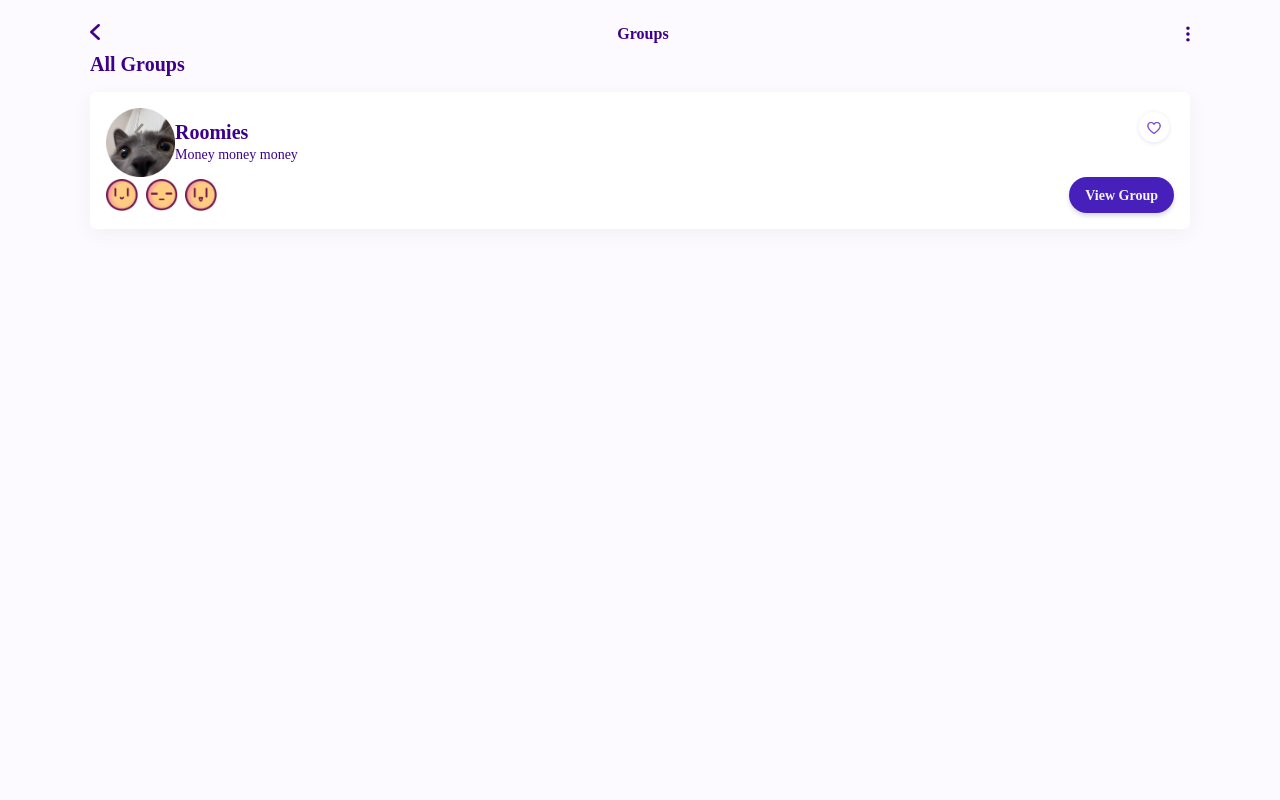
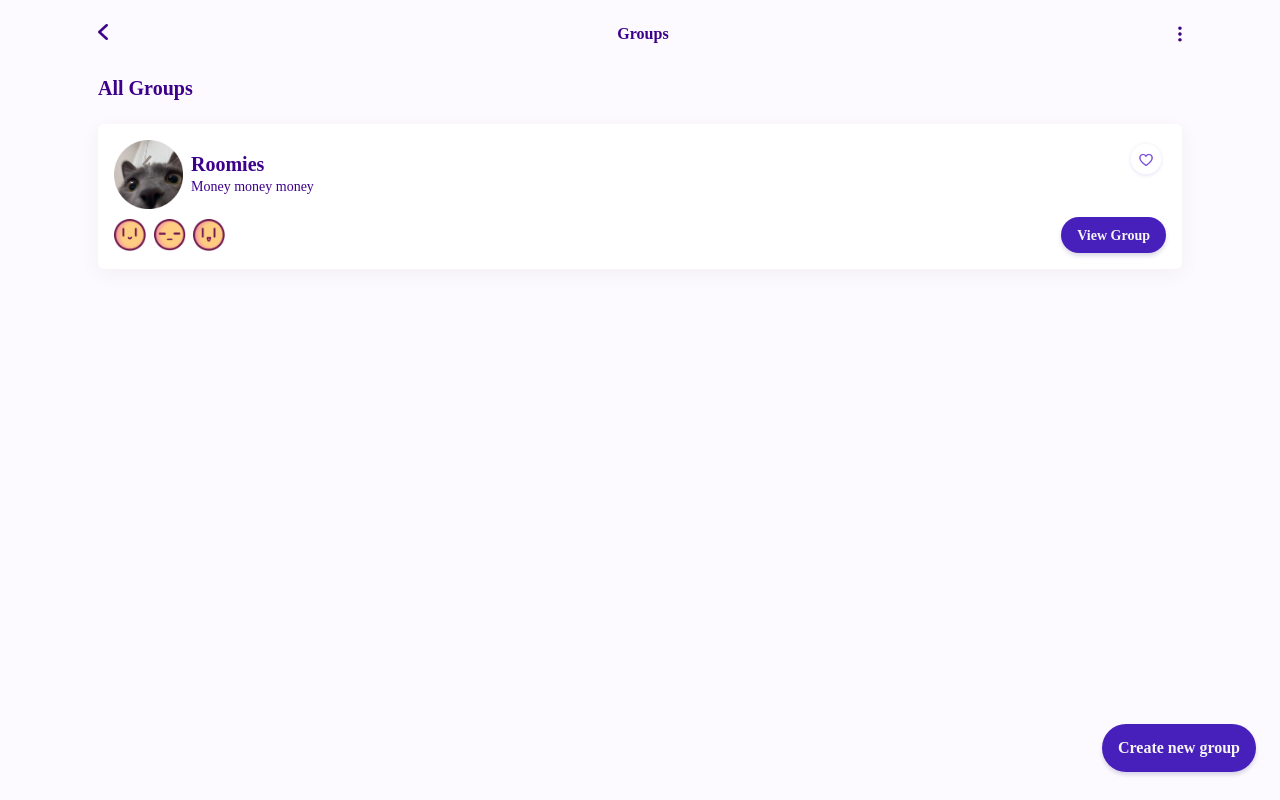
Before and after one commit to ParkerNix/idm263-pcn23, a React (Create React App) app in the folder payback/: page /pages/allGroups in a window 1280 px wide. Built offline with nearby package versions, Linux system fonts and the light colour scheme; a web font is replaced by a local one.

Commit message:
Last touches (allGroups)

```diff
--- a/payback/src/pages/allGroups/index.jsx
+++ b/payback/src/pages/allGroups/index.jsx
@@ -12,7 +12,7 @@ export const AllGroups = () => {
         <>
         <div className="container">
             <div class="row">
-                <div className="col mt-4 mb-2 mx-2 d-flex justify-content-between">
+                <div className="col mt-4 mb-2 mx-3 d-flex justify-content-between">
                     <img src={backArrow} alt="back" className="topNavBack" />
                     <h1 className="h6 bold">Groups</h1>
                     <img src={options} alt="back" className="topNavOptions" />
@@ -21,18 +21,18 @@ export const AllGroups = () => {
             </div>
 
             <div className='row'>
-                <div className="col mx-2">
-                    <h2 className="h4 bold mb-3">All Groups</h2>
+                <div className="col mx-3">
+                    <h2 className="h4 bold my-4">All Groups</h2>
                     <div>
                         <div className ='card'>
                             <div className='card-body'>
-                                <div className='d-flex align-items-center justify-content-between'>
+                                <div className='d-flex align-items-center justify-content-between mb-2'>
                                     <div className='d-flex align-items-center'>
                                         <div className='groupsCardImg'>
                                             <img src={groupImg} alt="groupImg" className='groupImg' />
                                             <span className="placeholder"></span>
                                         </div>
-                                        <div>
+                                        <div className='ms-2'>
                                             <h1 className="h4 bold">Roomies</h1>
                                             <p className="medium">Money money money</p>
                                         </div>
@@ -54,6 +54,9 @@ export const AllGroups = () => {
                             </div>
                         </div>
                     </div>
+                    <button className="btmRightBtn bold">
+                        Create new group
+                    </button>
                 </div>
             </div>
         </div>
```
